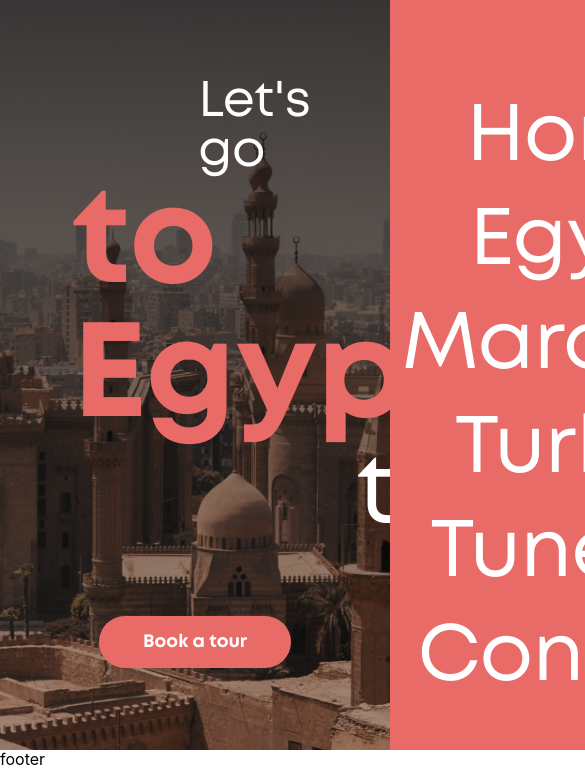
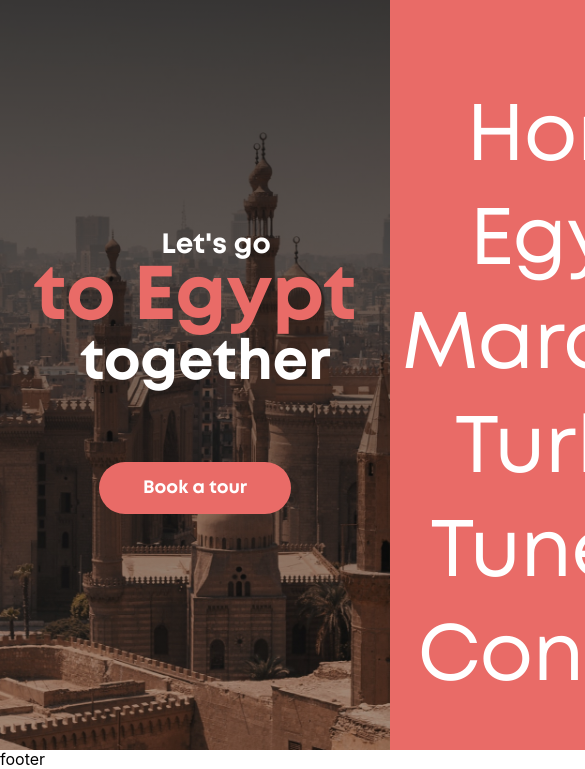
Before and after one commit to Armen-Kazarov/www-miaterra, a website: page src/index.html in a window 390 px wide. Shown: the part 94-863 px from the top of the page, 585 px wide, since content can reach past the window. Drawn offline with nearby package versions, Linux system fonts and the light colour scheme; files that its build step writes are made by us from their sources; files whose address does not match are found by name.

Commit message:
add styles for mobile version of section hero

```diff
--- a/gulp/version.json
+++ b/gulp/version.json
@@ -1,3 +1,3 @@
 {
-    "main": "20221116171830"
+    "main": "20221214143332"
 }
--- a/src/scss/sections/header.scss
+++ b/src/scss/sections/header.scss
@@ -179,7 +179,7 @@
           content: "";
           display: block;
           height: 1px;
-          width: 600px;
+          width: 100%;
           background-color: $first-color;
         }
 
--- a/src/scss/sections/hero.scss
+++ b/src/scss/sections/hero.scss
@@ -79,4 +79,37 @@
       background: #A01C17;
     }
   }
+
+  @media (max-width: 767px) {
+    .container {
+        padding-left: 20px;
+        padding-right: 20px;
+      }
+
+    .hero {
+      &__title {
+        padding-left: 0;
+        text-align: center;
+
+        &-first-line {
+          padding-left: 12%;
+          @include font(28px);
+          font-weight: 600;
+          line-height: 1;
+        }
+
+        &-second-line {
+          @include font(76px);
+          line-height: 1;
+        }
+
+        &-third-line {
+          padding-left: 6%;
+          @include font(56px);
+          font-weight: 600;
+          line-height: 1;
+        }
+      }
+    }
+  }
 }
```
Also changed, not shown: dist/css/main.min.css, dist/img/sprites/sprite.svg (deleted).
